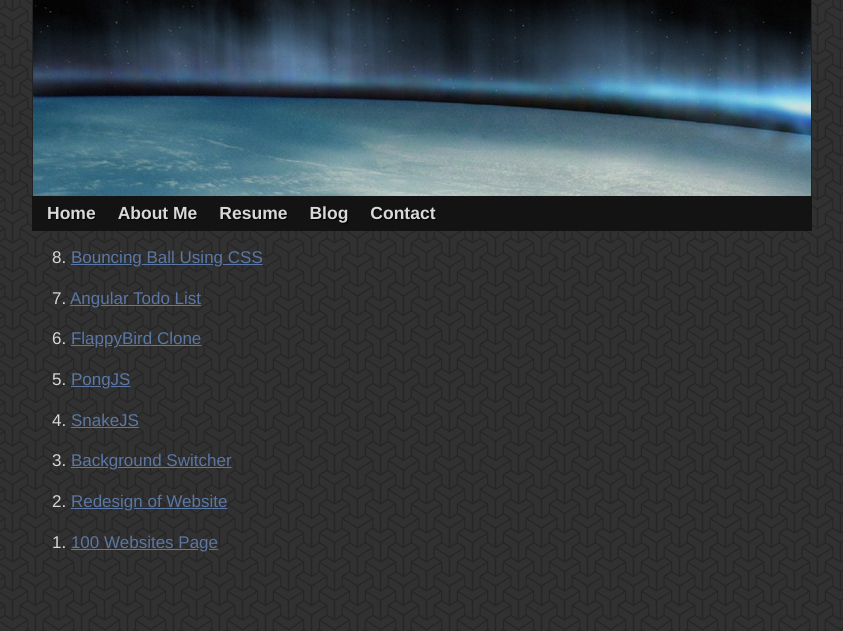
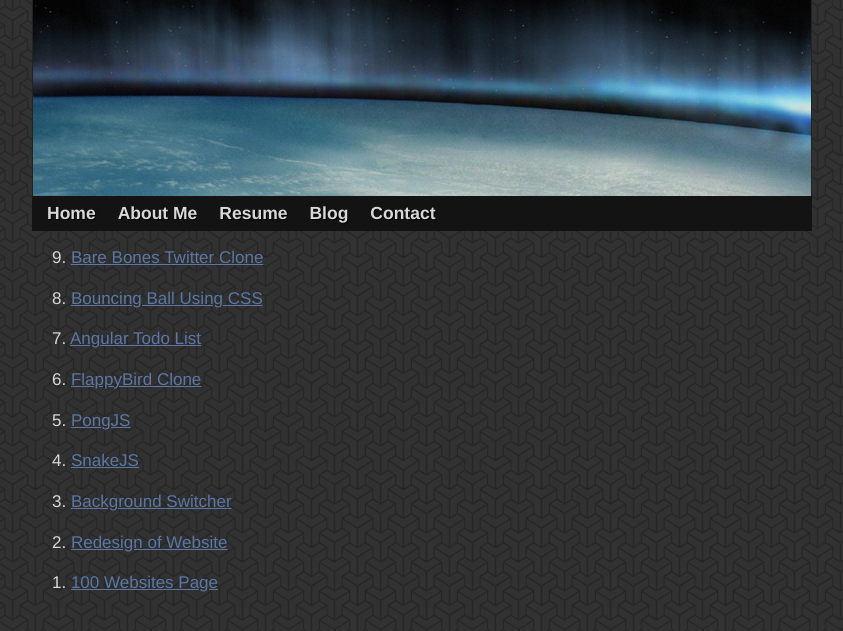
Before and after one commit to andrew-schutt/personal-website, a plain HTML site: page 100websites.html in a window 1280 px wide. Shown: the part 95-726 px from the top of the page, without its empty margins (218-1061 px from the left). Drawn offline with Linux system fonts and the light colour scheme; a web font is replaced by a local one.

Commit message:
added website to list

```diff
--- a/100websites.html
+++ b/100websites.html
@@ -22,6 +22,7 @@
     </nav>
 
     <div id="content">
+		<p>9. <a href="https://vast-coast-3708.herokuapp.com/">Bare Bones Twitter Clone</a></p>
         <p>8. <a href="ball_bounce.html">Bouncing Ball Using CSS</a></p>
 		<p>7. <a href="todo.html">Angular Todo List</a></p>
         <p>6. <a href="flappybird.html">FlappyBird Clone</a></p>
```
